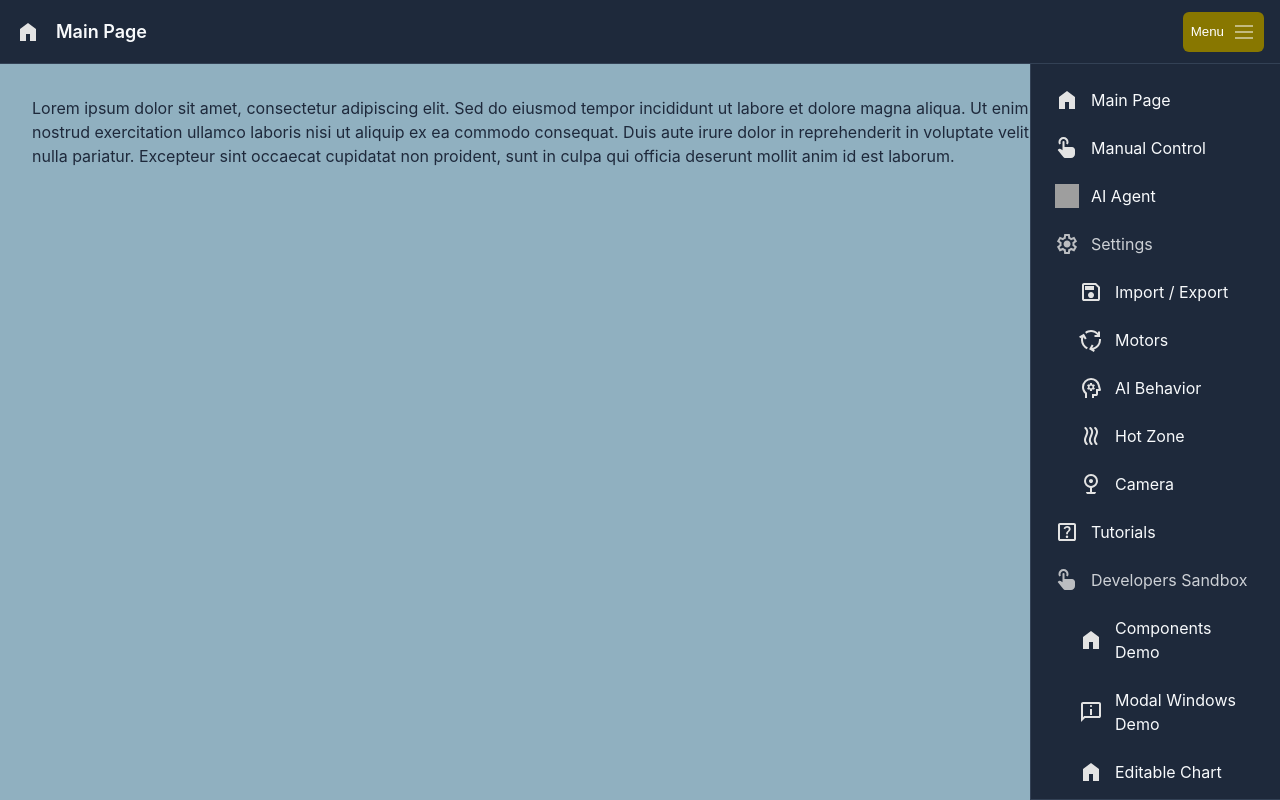
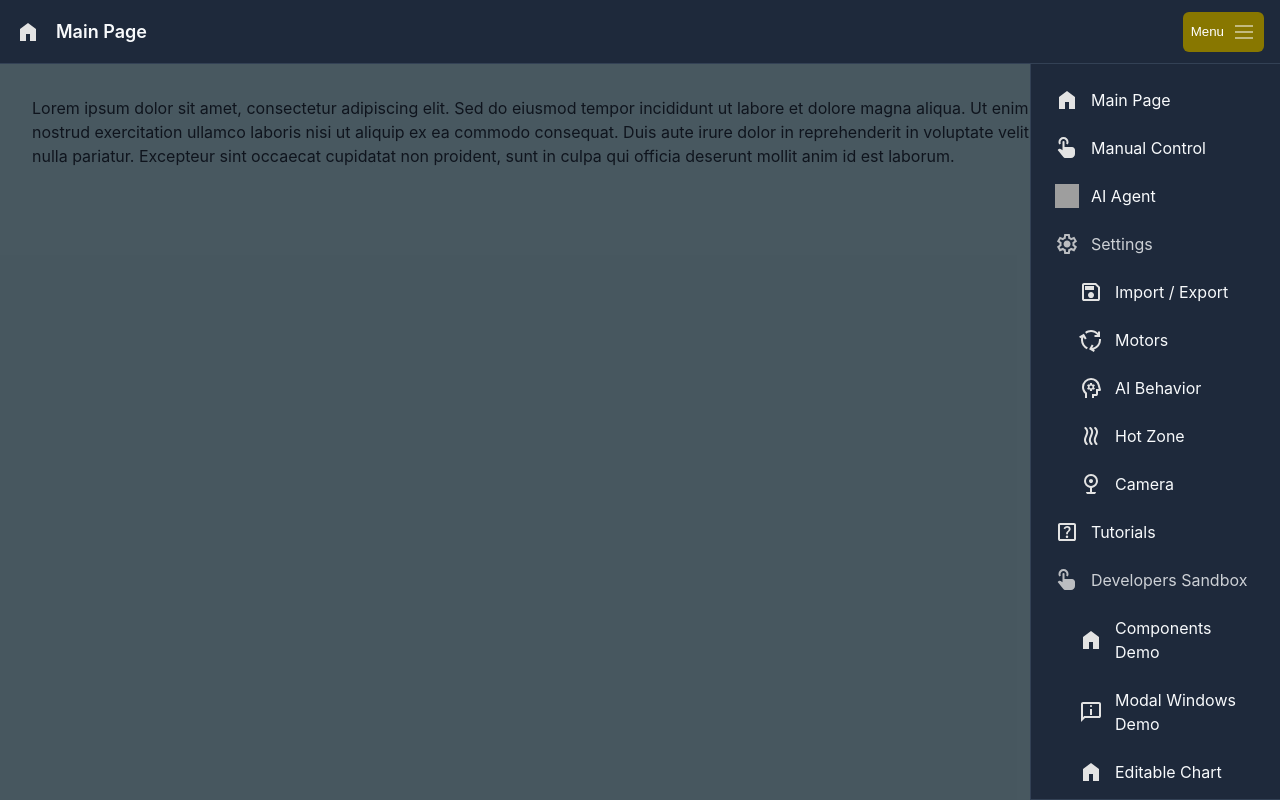
Before and after one commit to jaromirsivic/submoamoa, a React (Vite) app in the folder package/submoamoa/wwwroot/: page / in a window 1280 px wide. Both pictures are taken after a click on the button "Menu". Built offline with nearby package versions, Linux system fonts and the light colour scheme; grey boxes are pictures that could not be loaded.

Commit message:
The menu was in part redesigned

```diff
--- a/package/submoamoa/wwwroot/src/Layout.jsx
+++ b/package/submoamoa/wwwroot/src/Layout.jsx
@@ -81,6 +81,19 @@ const Layout = () => {
       </header>
 
       {isMenuOpen && (
+        <>
+          <div
+            style={{
+              position: 'fixed',
+              top: 0,
+              left: 0,
+              right: 0,
+              bottom: 0,
+              backgroundColor: 'rgba(0, 0, 0, 0.5)',
+              zIndex: 48
+            }}
+            onClick={() => setIsMenuOpen(false)}
+          />
           <nav className="mobile-menu glass" style={{
             position: 'fixed',
             top: 'calc(var(--header-height) + var(--safe-area-top, 0px))',
@@ -128,6 +141,7 @@ const Layout = () => {
               <li><MenuLink to="/about" icon={aboutIcon} label="About" onClick={() => setIsMenuOpen(false)} /></li>
             </ul>
           </nav>
+        </>
       )}
 
       <main className="main-content">
--- a/package/submoamoa/wwwroot/src/components/ModalWindow.jsx
+++ b/package/submoamoa/wwwroot/src/components/ModalWindow.jsx
@@ -13,7 +13,7 @@ const ModalWindow = ({
     validationErrors = [],
     validationWarnings = [],
     okDisabled = false,
-    movable = false
+    movable = true
 }) => {
     const [showTopShadow, setShowTopShadow] = useState(false);
     const [showBottomShadow, setShowBottomShadow] = useState(false);
```
Lines whose indentation alone changed are shown as unchanged.
